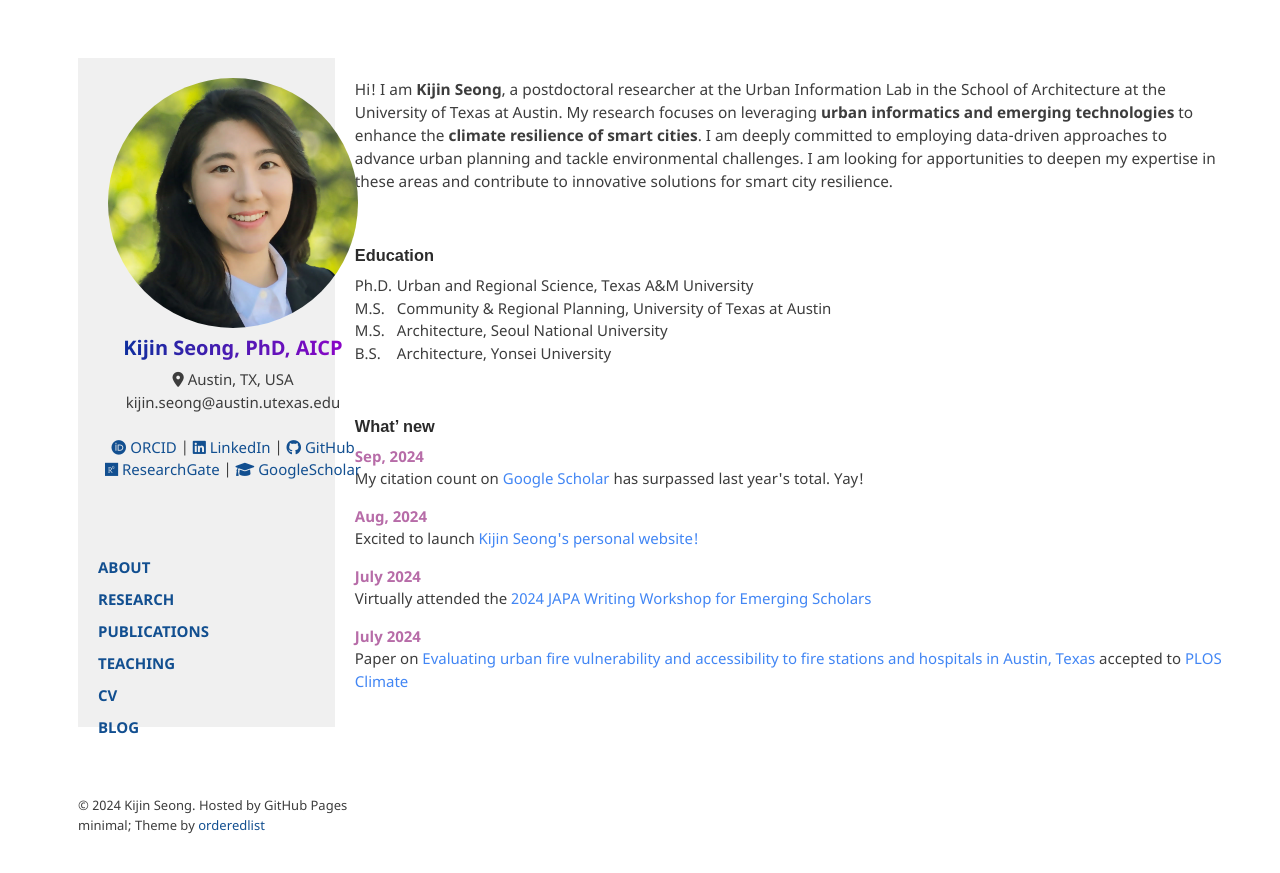
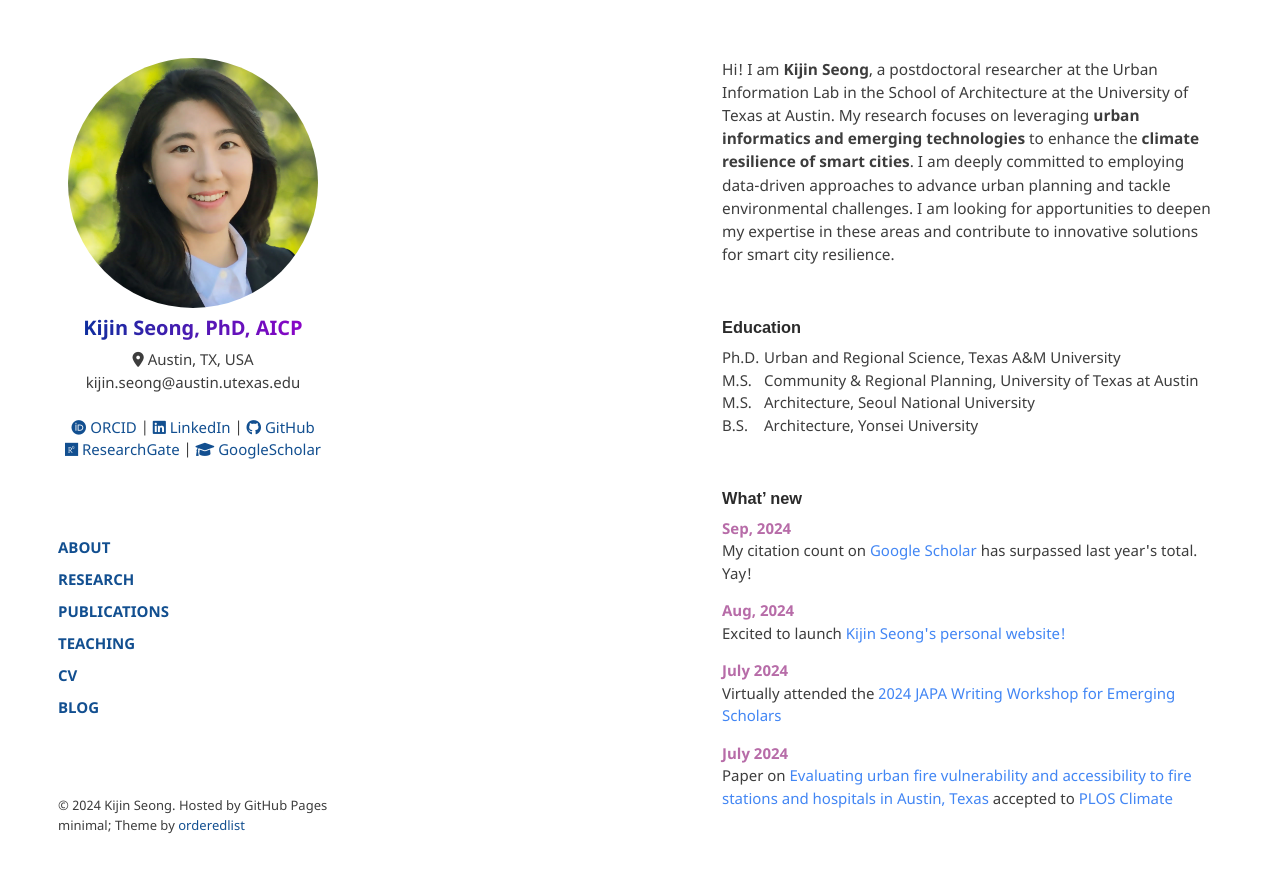
Before and after one commit to kijinseong/kijinseong.github.io, a Jekyll site: the page built from index.md, in a window 1280 px wide. Shown: the top 873 px of the page. Built offline with Jekyll 4.4.1, drawn with Linux system fonts in a browser that asks for light colours.

Commit message:
make change

```diff
--- a/_layouts/default.html
+++ b/_layouts/default.html
@@ -21,27 +21,6 @@
             text-align: center;
             margin: 5px 0;
             font-weight: bold;
-          }
-          .container {
-            display: flex;
-            width: 100%;
-            max-width: 1400px;
-            margin: 0 auto;
-            padding: 0 20px;
-          }
-          .sidebar {
-              width: 20%;
-              min-width: 200px;
-              max-width: 300px;
-              padding: 20px;
-              background-color: #f0f0f0;
-          }
-          .main-content {
-              width: 80%;
-              flex-grow: 1;
-              padding: 20px;
-              background-color: #ffffff;
-          }
     </style>
 
     <script>
@@ -57,9 +36,6 @@
 
   </head>
   <body>
-    <div class="container">
-      <aside class="sidebar">
-
       <header>
 
       <a href="/" style="display: block; text-align: center;"><img id="logo" src="/files/Images/KijinSeong_headshot_sq.jpg" style="width:250px; display: block; margin: 0 auto; border-radius: 50%;"/></a>
@@ -103,10 +79,7 @@
 
 
       <section>
-      </aside>
-      <main class="main-content">
       {{ content }}
-      </main>
       </section>
       </main>
       <footer>
@@ -133,6 +106,5 @@
         ga('send', 'pageview');
     </script>
   {% endif %}
-    </div>
   </body>
 </html>
--- a/assets/css/style.scss
+++ b/assets/css/style.scss
@@ -34,29 +34,3 @@
 .text-colored ul li {
     font-size: 15px; /* Set the font size to 15px */
 }
-
-/* Ensure the container spans the full width of the viewport */
-.container {
-    display: flex;
-    width: 100%; /* Full width of the viewport */
-    max-width: 1400px; /* Maximum width for larger screens */
-    margin: 0 auto; /* Center the container */
-    padding: 0 20px; /* Padding around the content */
-}
-
-/* Define the sidebar width and keep it responsive */
-.sidebar {
-    width: 20%; /* 20% width for the sidebar */
-    min-width: 200px; /* Minimum width to maintain usability */
-    max-width: 300px; /* Maximum width to prevent it from taking too much space */
-    padding: 20px; /* Padding inside the sidebar */
-    background-color: #f0f0f0; /* Background color for sidebar */
-}
-
-/* Make the main content wider */
-.main-content {
-    width: 80%; /* 80% width for main content */
-    flex-grow: 1; /* Allows it to grow and fill the available space */
-    padding: 20px; /* Padding inside the main content */
-    background-color: #ffffff; /* Background color for main content */
-}
```
